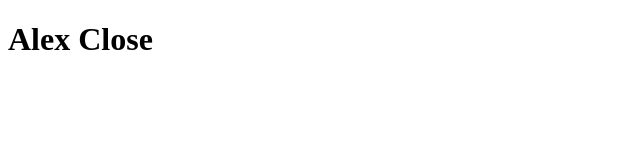
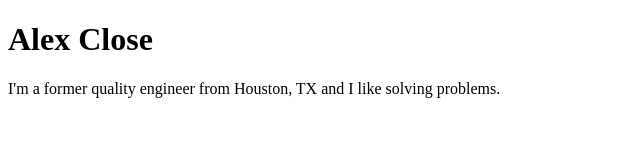
Before and after one commit to ajclose/git-skills, a plain HTML site: page index.html in a window 1280 px wide. Shown: the whole page, without its empty margins (0-640 px from the left). Drawn offline with Linux system fonts and the light colour scheme.

Commit message:
Add bio to page

```diff
--- a/index.html
+++ b/index.html
@@ -6,5 +6,6 @@
   </head>
   <body>
     <h1>Alex Close</h1>
+    <p>I'm a former quality engineer from Houston, TX and I like solving problems.</p>
   </body>
 </html>
```
